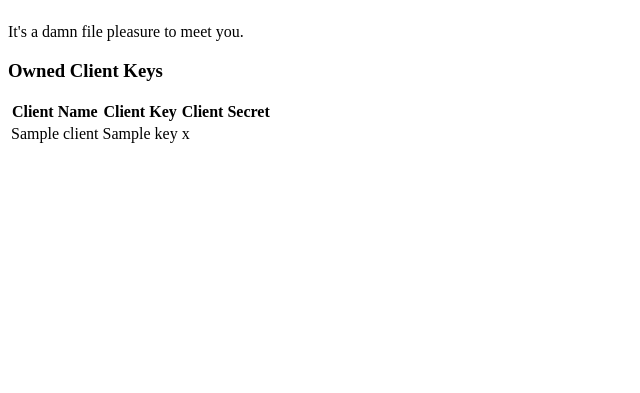
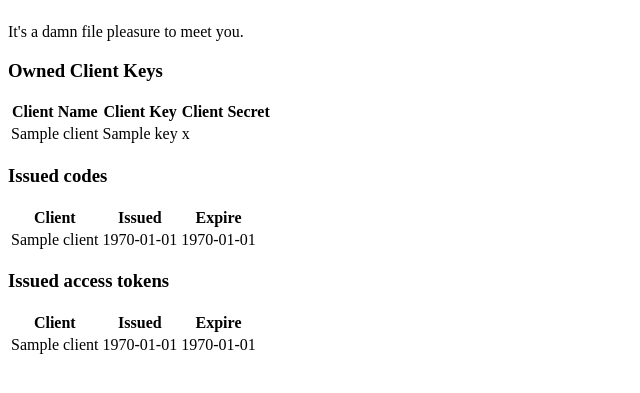
Before and after one commit to sunlightlabs/login.sunlightfoundation.com, a Django app: template shoelace/templates/accounts/profile.html in a window 1280 px wide. Shown: the part 117-510 px from the top of the page, without its empty margins (0-640 px from the left). Run offline with Django 3.2, Linux system fonts and the light colour scheme; the template is opened without the code that fills it: most values are stand-ins (such as "Sample title", 1, 10 or a date in 2020); some libraries are stand-ins or nearby versions.

Commit message:
adding in some voodoo

```diff
--- a/requirements.txt
+++ b/requirements.txt
@@ -1,2 +1,3 @@
 Django>=1.4
 -e git://github.com/hiidef/oauth2app.git#egg=oauth2app
+humanize
--- /dev/null
+++ b/shoelace/apps/accounts/templatetags/account_tags.py
@@ -0,0 +1,14 @@
+from django import template
+import datetime as dt
+import humanize
+
+register = template.Library()
+
+
+def human_posix(posix):
+    posix = int(posix)
+    d = dt.date.fromtimestamp(posix)
+    return humanize.naturaltime(d)
+
+register.filter('human_posix', human_posix)
+register.filter('hp', human_posix)
--- a/shoelace/apps/accounts/views.py
+++ b/shoelace/apps/accounts/views.py
@@ -3,7 +3,7 @@
 from django.shortcuts import render_to_response
 from django.contrib.auth.decorators import login_required
 from django.template import RequestContext
-from oauth2app.models import Client
+from oauth2app.models import Client, Code, AccessToken
 
 
 @login_required
@@ -12,7 +12,9 @@ def profile(request):
     return render_to_response(
         'accounts/profile.html',
         {
-            "clients": Client.objects.filter(user=user)
+            "clients": Client.objects.filter(user=user),
+            "codes": Code.objects.filter(user=user).select_related(),
+            "access_tokens": AccessToken.objects.filter(user=user).select_related()
         },
         RequestContext(request)
     )
--- a/shoelace/settings.py
+++ b/shoelace/settings.py
@@ -68,9 +68,11 @@ INSTALLED_APPS = (
     'django.contrib.sites',
     'django.contrib.messages',
     'django.contrib.staticfiles',
+    'django.contrib.humanize',
     'shoelace.apps.oauth2',
+    'shoelace.apps.accounts',
     'oauth2app',
-    'django.contrib.admin',
+    'django.contrib.admin'
 )
 
 LOGGING = {
--- a/shoelace/templates/accounts/profile.html
+++ b/shoelace/templates/accounts/profile.html
@@ -1,4 +1,6 @@
 {% extends "base.html" %}
+{% load account_tags %}
+
 
 {% block title %}profile{% endblock %}
 
@@ -23,4 +25,41 @@
     {% endfor %}
 </table>
 {% endif %}
+
+{% if codes %}
+<h3>Issued codes</h3>
+<table class="table table-bordered table-striped" >
+    <tr>
+        <th>Client</th>
+        <th>Issued</th>
+        <th>Expire</th>
+    </tr>
+    {% for code in codes %}
+    <tr>
+        <td>{{code.client.name}}</td>
+        <td>{{code.issue|hp}}</td>
+        <td>{{code.expire|hp}}</td>
+    </tr>
+    {% endfor %}
+</table>
+{% endif %}
+
+{% if access_tokens %}
+<h3>Issued access tokens</h3>
+<table class="table table-bordered table-striped" >
+    <tr>
+        <th>Client</th>
+        <th>Issued</th>
+        <th>Expire</th>
+    </tr>
+    {% for token in access_tokens %}
+    <tr>
+        <td>{{token.client.name}}</td>
+        <td>{{token.issue|hp}}</td>
+        <td>{{token.expire|hp}}</td>
+    </tr>
+    {% endfor %}
+</table>
+{% endif %}
+
 {% endblock %}
```
Also changed, not shown: shoelace/apps/accounts/templatetags/__init__.py (added).
